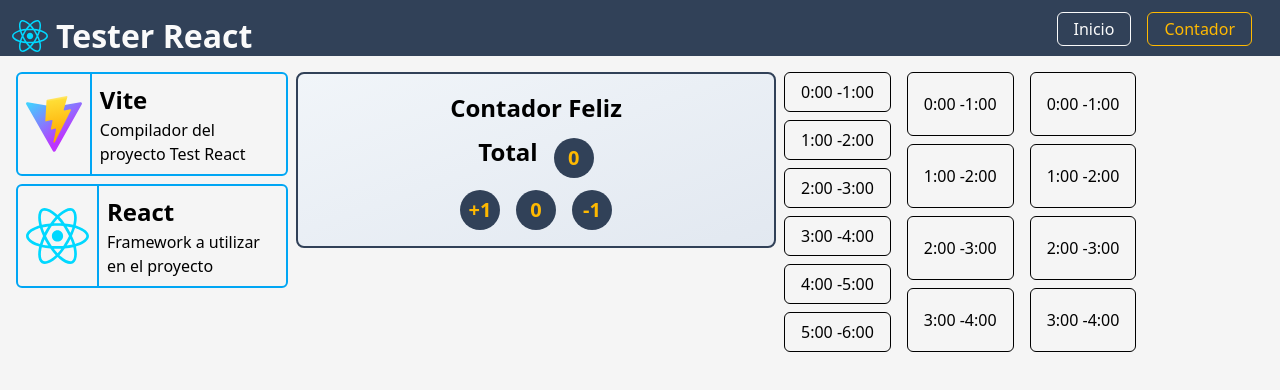
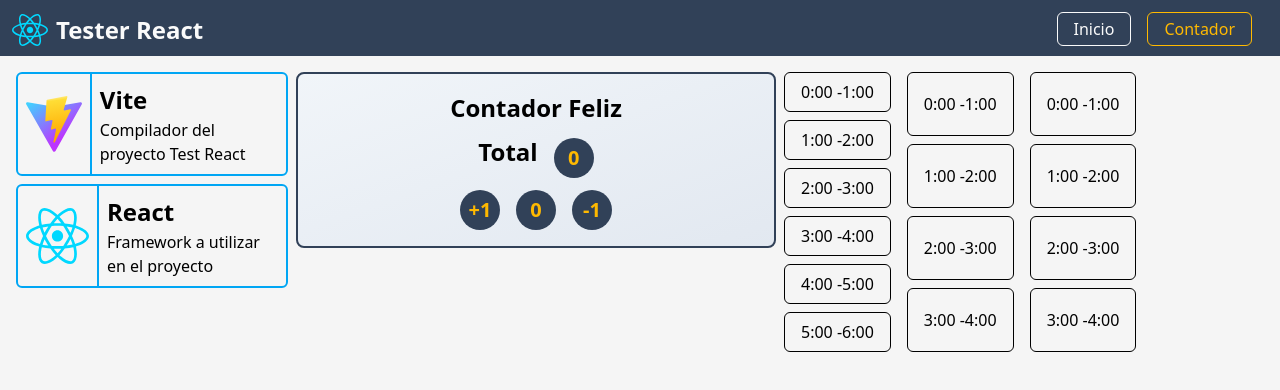
Before and after one commit to DanyVaic18/react_testers_sbz, a React (Vite) app: page / in a window 1280 px wide. Shown: the top 390 px of the page. Built offline with nearby package versions, Linux system fonts and the light colour scheme.

Commit message:
fear: Se cambio el tamaño del texto del navbar

```diff
--- a/src/App.tsx
+++ b/src/App.tsx
@@ -17,7 +17,7 @@ function App() {
         <nav className="flex justify-between p-3">
           <div className="flex items-center gap-2">
             <img src={reactLogo} className="logo react" alt="React logo" />
-            <h2>Tester React</h2>
+            <h3>Tester React</h3>
           </div>
           <ul className="flex justify-between gap-4 px-4">
             {TABS.map((tab) => {
```
